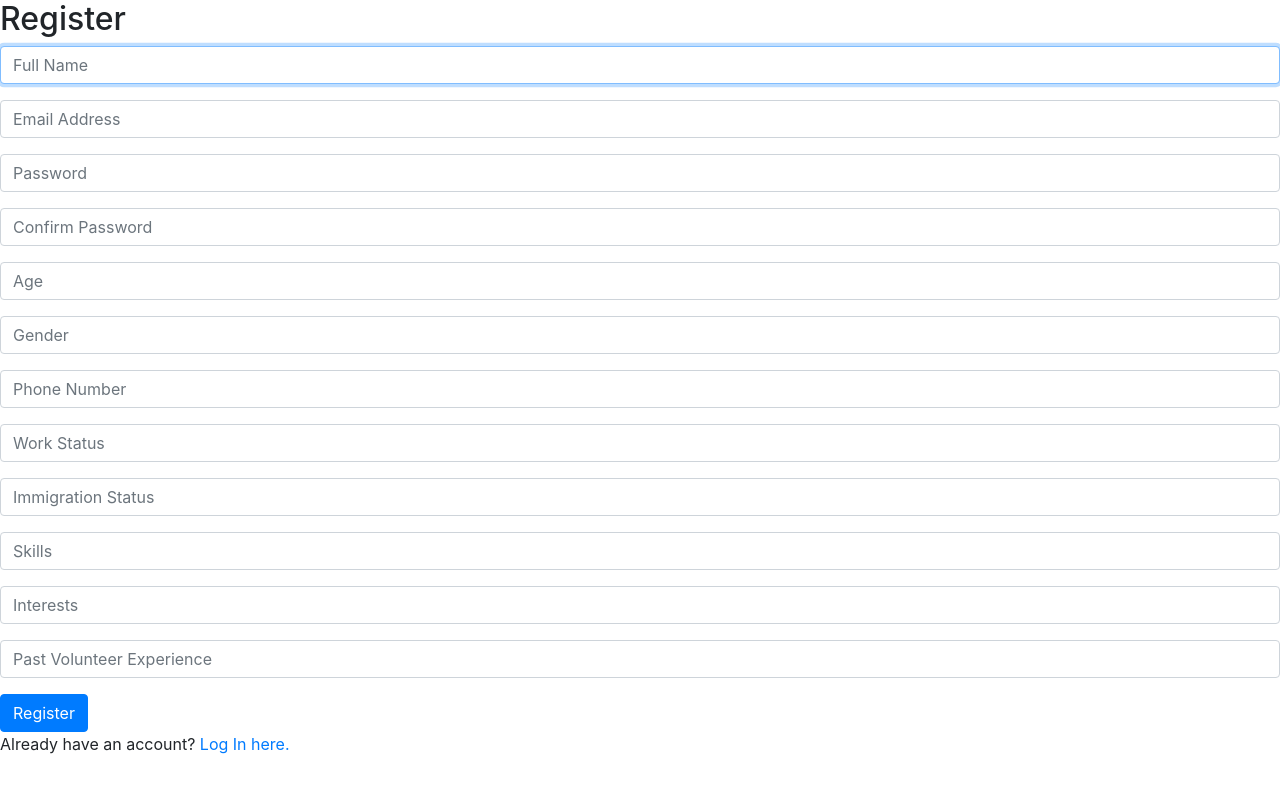
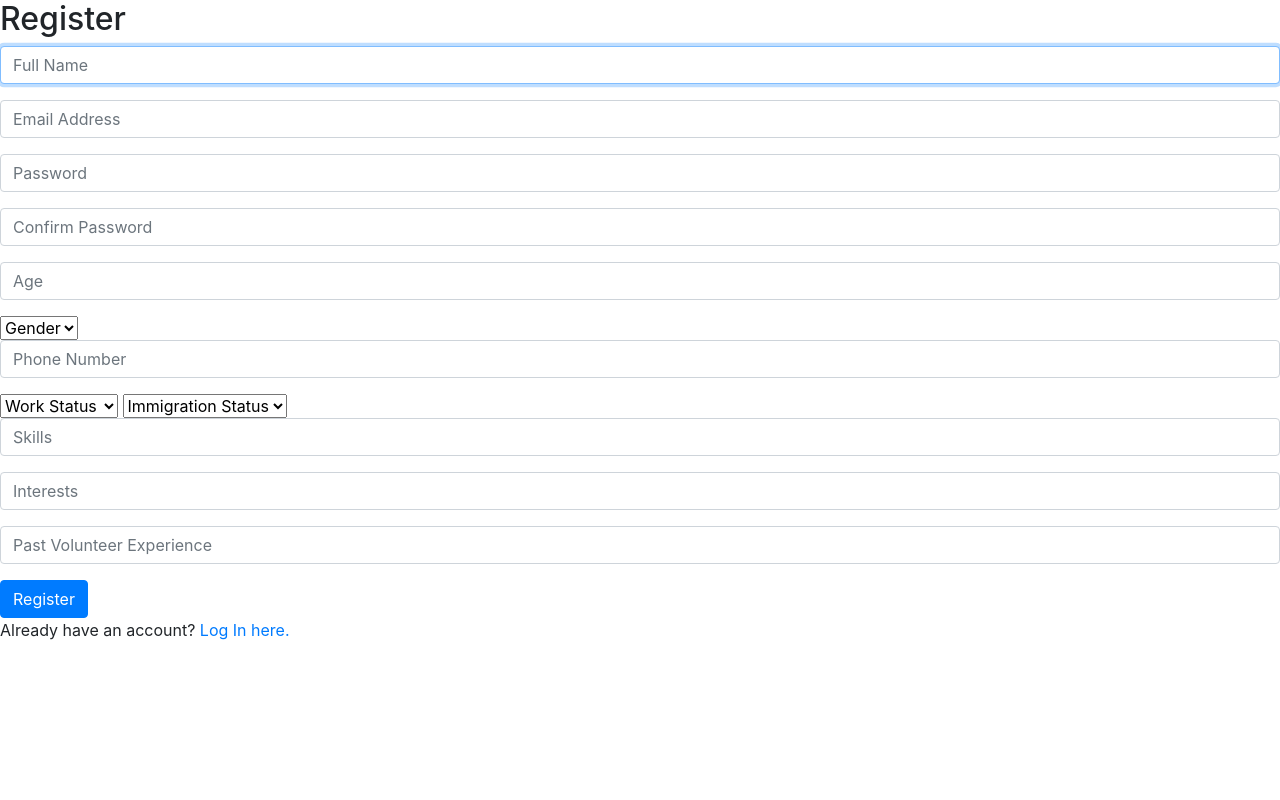
Before and after one commit to mariotey/Hack4Good-frontend, a Django app: template reco_app/templates/register.html in a window 1280 px wide. Run offline with Django 5.2, Linux system fonts and the light colour scheme; the template is opened without the code that fills it, so the values that code supplies are empty; some libraries are stand-ins or nearby versions.

Commit message:
Updated register.html

```diff
--- a/reco_app/templates/register.html
+++ b/reco_app/templates/register.html
@@ -19,36 +19,56 @@
         <div class="form-group">
             <input class="form-control" autofocus type="text" name="full_name" placeholder="Full Name">
         </div>
+
         <div class="form-group">
             <input class="form-control" type="email" name="email" placeholder="Email Address">
         </div>
+
         <div class="form-group">
             <input class="form-control" type="password" name="password" placeholder="Password">
         </div>
+
         <div class="form-group">
             <input class="form-control" type="password" name="confirmation" placeholder="Confirm Password">
         </div>
+
         <div class="form-group">
             <input class="form-control" type="number" name="age" placeholder="Age">
         </div>
-        <div class="form-group">
-            <input class="form-control" type="text" name="gender" placeholder="Gender">
-        </div>
+
+        <select name="gender">
+            <option value="" disabled selected>Gender</option>
+            <option value="m">Male</option>
+            <option value="f">Female</option>
+        </select>
+
         <div class="form-group">
             <input class="form-control" type="text" name="phone_number" placeholder="Phone Number">
         </div>
-        <div class="form-group">
-            <input class="form-control" type="text" name="work_status" placeholder="Work Status">
-        </div>
-        <div class="form-group">
-            <input class="form-control" type="text" name="immigration_status" placeholder="Immigration Status">
-        </div>
+
+        <select name="work_status">
+            <option value="" disabled selected>Work Status</option>
+            <option value="student">Student</option>
+            <option value="employed">Employed</option>
+            <option value="unemployed">Unemployed</option>
+        </select>
+
+        <select name="immigration_status">
+            <option value="" disabled selected>Immigration Status</option>
+            <option value="citizen">Citizen</option>
+            <option value="pr">PR</option>
+            <option value="student visa">Student Visa</option>
+            <option value="other">Other</option>
+        </select>
+
         <div class="form-group">
             <input class="form-control" type="text" name="skills" placeholder="Skills">
         </div>
+
         <div class="form-group">
             <input class="form-control" type="text" name="interests" placeholder="Interests">
         </div>
+
         <div class="form-group">
             <input class="form-control" type="text" name="past_volunteer_experience" placeholder="Past Volunteer Experience">
         </div>
--- a/reco_app/views.py
+++ b/reco_app/views.py
@@ -5,7 +5,6 @@ from django.shortcuts import render
 from django.urls import reverse
 import requests
 
-from .models import User
 from datetime import datetime
 
 FASTAPI_BASE_URL = "http://localhost:8000"
```
Also changed, not shown: 1 other file.
